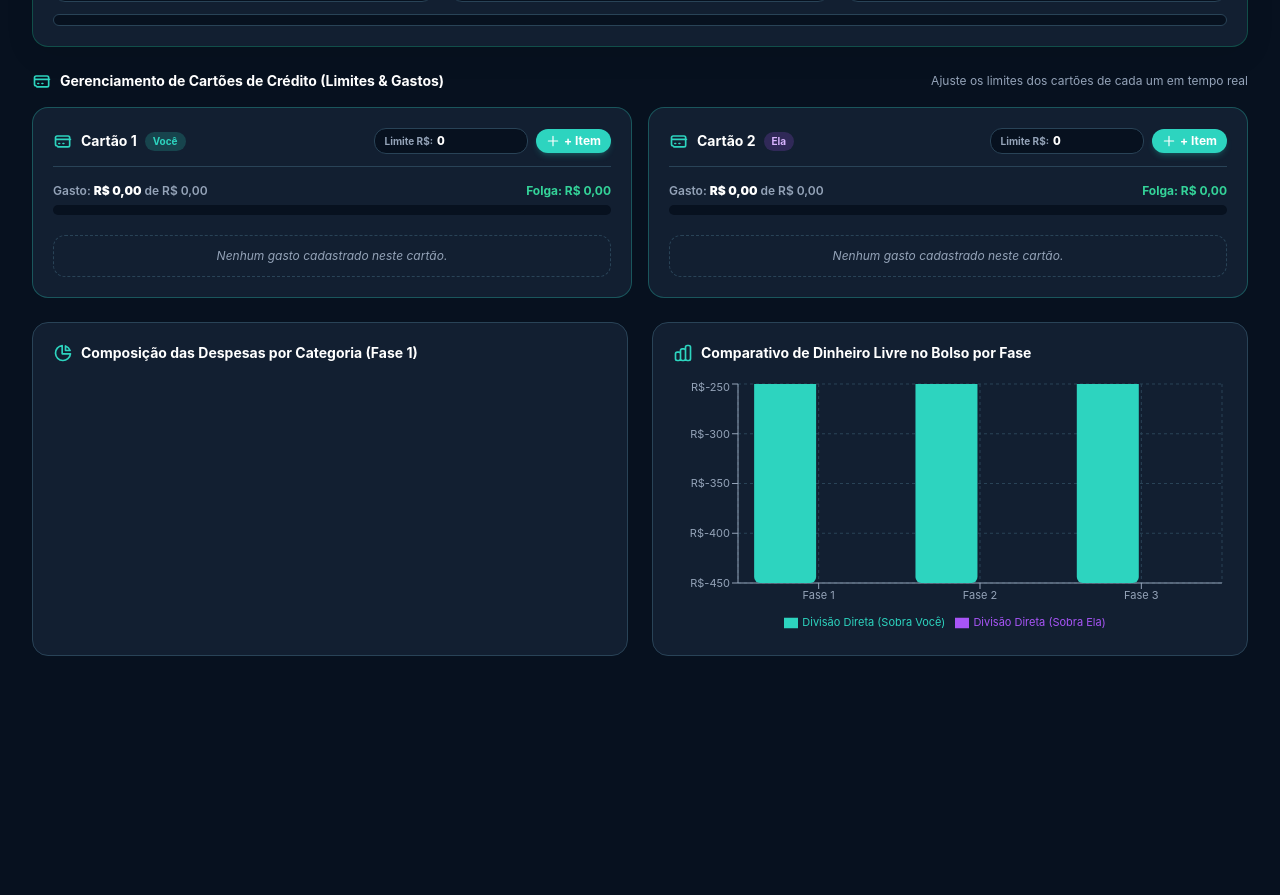
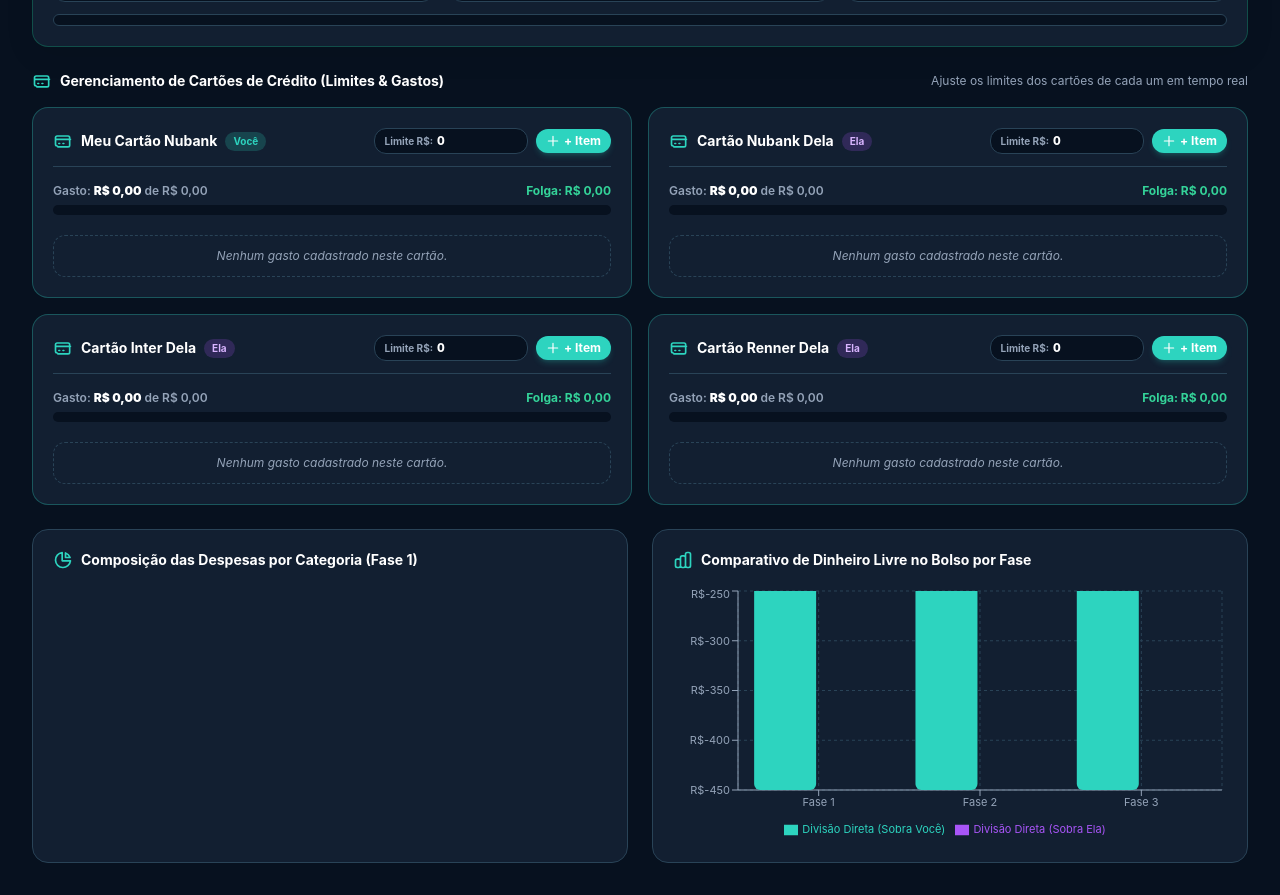
Before and after one commit to andrebarbosasdesign-blip/Financeiro-Casal, a React (Vite) app: page / in a window 1280 px wide. Shown: the part 1400-2295 px from the top of the page. Before the commit the page ends 2088 px from the top, so only its background shows below. Built offline with nearby package versions, Linux system fonts and the light colour scheme.

Commit message:
fix: exibir cartões Nubank, Inter e Renner sem perder dados

```diff
--- a/src/App.jsx
+++ b/src/App.jsx
@@ -15,7 +15,7 @@ import {
   Tooltip,
   Legend
 } from 'recharts';
-import { buildRecurringEntries, cashHistory, monthCashSummary, allocationWarnings, validateFinanceBackup } from './financeUtils.js';
+import { buildRecurringEntries, cashHistory, monthCashSummary, allocationWarnings, validateFinanceBackup, DEFAULT_CREDIT_CARDS, reconcileCreditCards } from './financeUtils.js';
 
 
 // ============================================================================
@@ -176,10 +176,7 @@ const INITIAL_GOALS = [
 ];
 const INITIAL_EXPENSES = [];
 const INITIAL_CREDIT_CARD_SUBSCRIPTIONS = [];
-const INITIAL_CARDS = [
-  { id: 'card-1', name: 'Cartão 1', owner: 'Você', limit: 0 },
-  { id: 'card-2', name: 'Cartão 2', owner: 'Ela', limit: 0 }
-];
+const INITIAL_CARDS = DEFAULT_CREDIT_CARDS;
 const INITIAL_INCOMES = [];
 const INITIAL_PAYMENT_SCHEDULE = [];
 
@@ -261,6 +258,11 @@ export default function App() {
 
   // Persistent States
   const [creditCards, setCreditCards] = useLocalStorageState('app_credit_cards_v11', INITIAL_CARDS);
+  // Corrige as instalações antigas que guardaram só dois cartões no navegador.
+  // Mantém IDs e limites, sem apagar gastos ou assinaturas já vinculados.
+  useEffect(() => {
+    setCreditCards(current => reconcileCreditCards(current));
+  }, []);
   const [cardSubs, setCardSubs] = useLocalStorageState('app_card_subs_v11', INITIAL_CREDIT_CARD_SUBSCRIPTIONS);
   const [voceAporte, setVoceAporte] = useLocalStorageState('app_voce_aporte_v11', 450.00);
   const [portfolioAssets, setPortfolioAssets] = useLocalStorageState('app_portfolio_assets_v11', INITIAL_PORTFOLIO_ASSETS);
@@ -1123,7 +1125,7 @@ export default function App() {
           if (parsed.annualStepUp !== undefined) setAnnualStepUp(parsed.annualStepUp);
           if (parsed.maxMonthlyContribution !== undefined) setMaxMonthlyContribution(parsed.maxMonthlyContribution);
           if (parsed.realizedDeposits) setRealizedDeposits(parsed.realizedDeposits);
-          if (parsed.creditCards) setCreditCards(parsed.creditCards);
+          setCreditCards(reconcileCreditCards(parsed.creditCards));
           if (parsed.voceAporte !== undefined) setVoceAporte(parsed.voceAporte);
           if (parsed.emergencyCurrent !== undefined) setEmergencyCurrent(parsed.emergencyCurrent);
           if (parsed.emergencyTargetMonths !== undefined) setEmergencyTargetMonths(parsed.emergencyTargetMonths);
```
